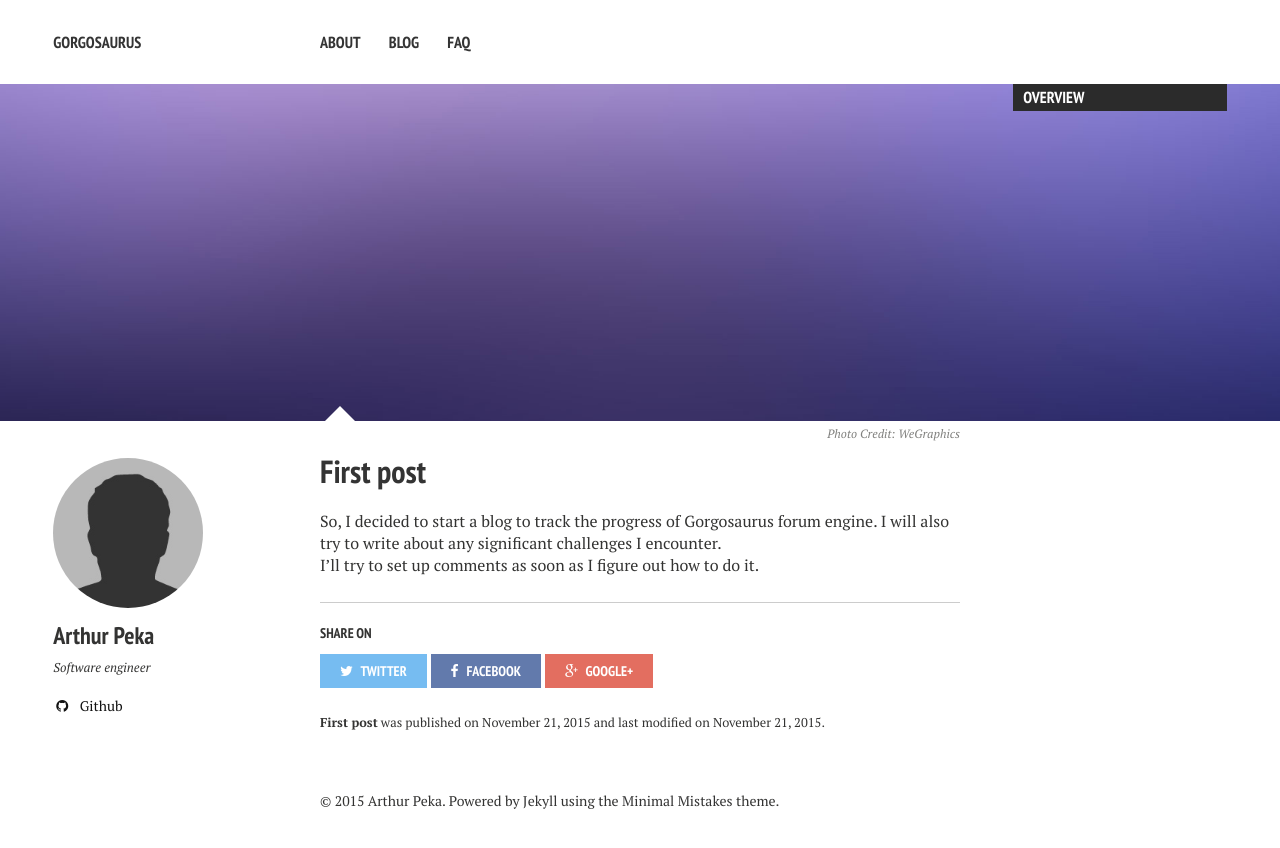
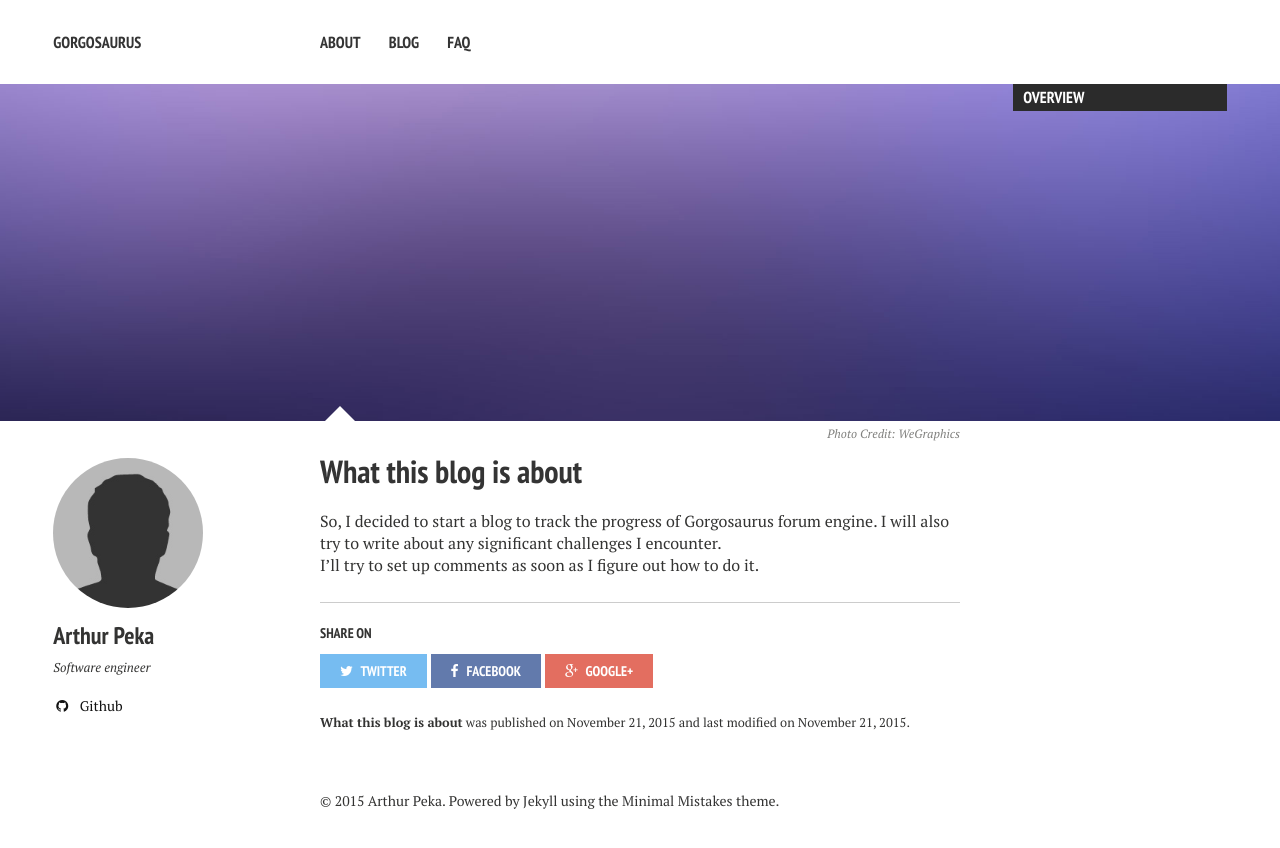
Before and after one commit to arthrp/Gorgosaurus, a Jekyll site: the page built from _posts/2015-11-21-hello-world.md, in a window 1280 px wide. Shown: the top 848 px of the page. Built offline with Jekyll 4.4.1, drawn with Linux system fonts in a browser that asks for light colours; nearby versions of some CDN libraries.

Commit message:
Fixing some more

```diff
--- a/_posts/2015-11-21-hello-world.md
+++ b/_posts/2015-11-21-hello-world.md
@@ -1,7 +1,7 @@
 ---
 layout: post
-title: First post
-excerpt: "The very first post in this blog"
+title: What this blog is about
+excerpt: "Describing what this blog is about"
 modified: 2015-11-21
 tags: [intro, first, non-technical]
 comments: true
```
